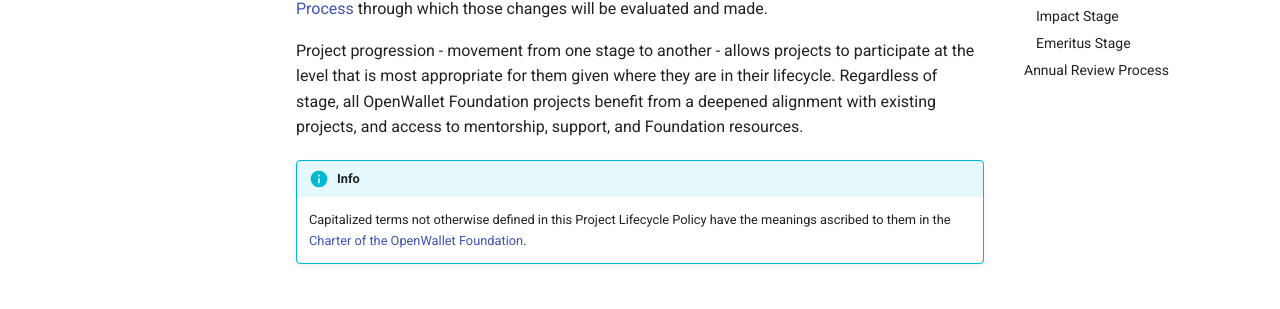
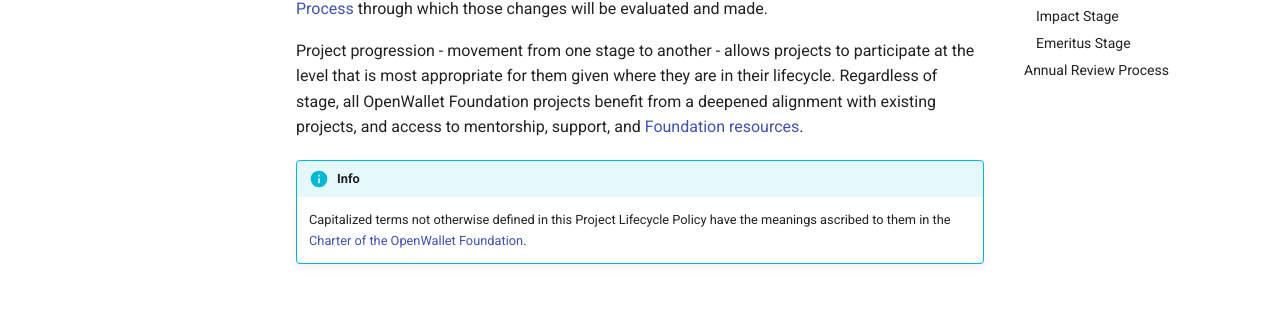
Before and after one commit to openwallet-foundation/tac, an MkDocs documentation site: the page built from docs/governance/project-lifecycle.md, in a window 1280 px wide and 900 px high. Shown: the part 385-694 px from the top of the window. Built offline with MkDocs 1.6.1 and Material for MkDocs 9.7.7, drawn with Linux system fonts in a browser that asks for light colours; comment, search, counter and statistics services are not loaded; some of the changed lines change nothing that is shown.

Commit message:
Add link to project and lab services.
Signed-off-by: Tracy Kuhrt <tracy.a.kuhrt@accenture.com>

```diff
--- a/docs/governance/project-lifecycle.md
+++ b/docs/governance/project-lifecycle.md
@@ -5,7 +5,7 @@
 ## Overview
 This governance policy describes how an open source project can formally join the OpenWallet Foundation via the [Project Proposal Process](#project-proposal-process). It describes the [Stages](#stages) a project may be admitted under and what the criteria and expectations are for a given stage, as well as the acceptance criteria for a project to move from one stage to another. It also describes the [Annual Review Process](#annual-review-process) through which those changes will be evaluated and made.
 
-Project progression - movement from one stage to another - allows projects to participate at the level that is most appropriate for them given where they are in their lifecycle. Regardless of stage, all OpenWallet Foundation projects benefit from a deepened alignment with existing projects, and access to mentorship, support, and Foundation resources.
+Project progression - movement from one stage to another - allows projects to participate at the level that is most appropriate for them given where they are in their lifecycle. Regardless of stage, all OpenWallet Foundation projects benefit from a deepened alignment with existing projects, and access to mentorship, support, and [Foundation resources](./project-and-lab-services.md).
 
 !!! info
     Capitalized terms not otherwise defined in this Project Lifecycle Policy have the meanings ascribed to them in the [Charter of the OpenWallet Foundation](charter.md).
```
